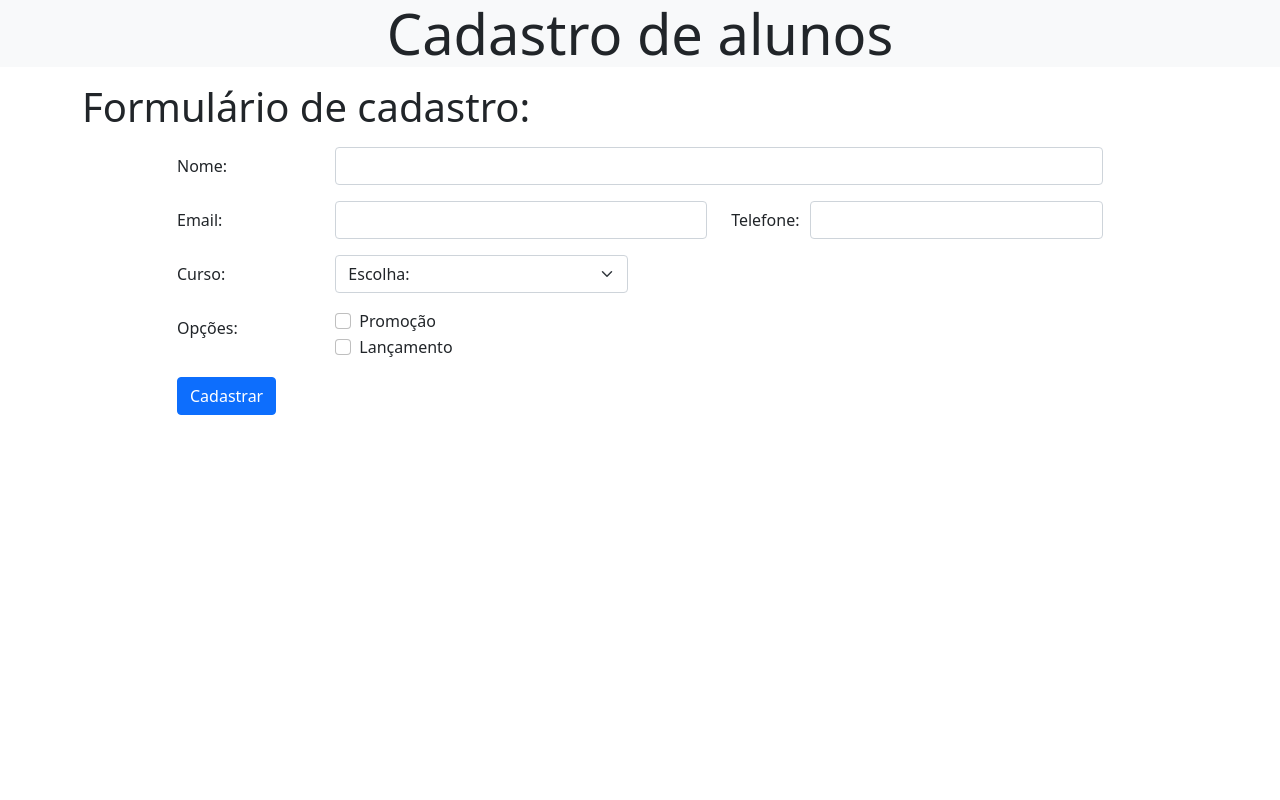
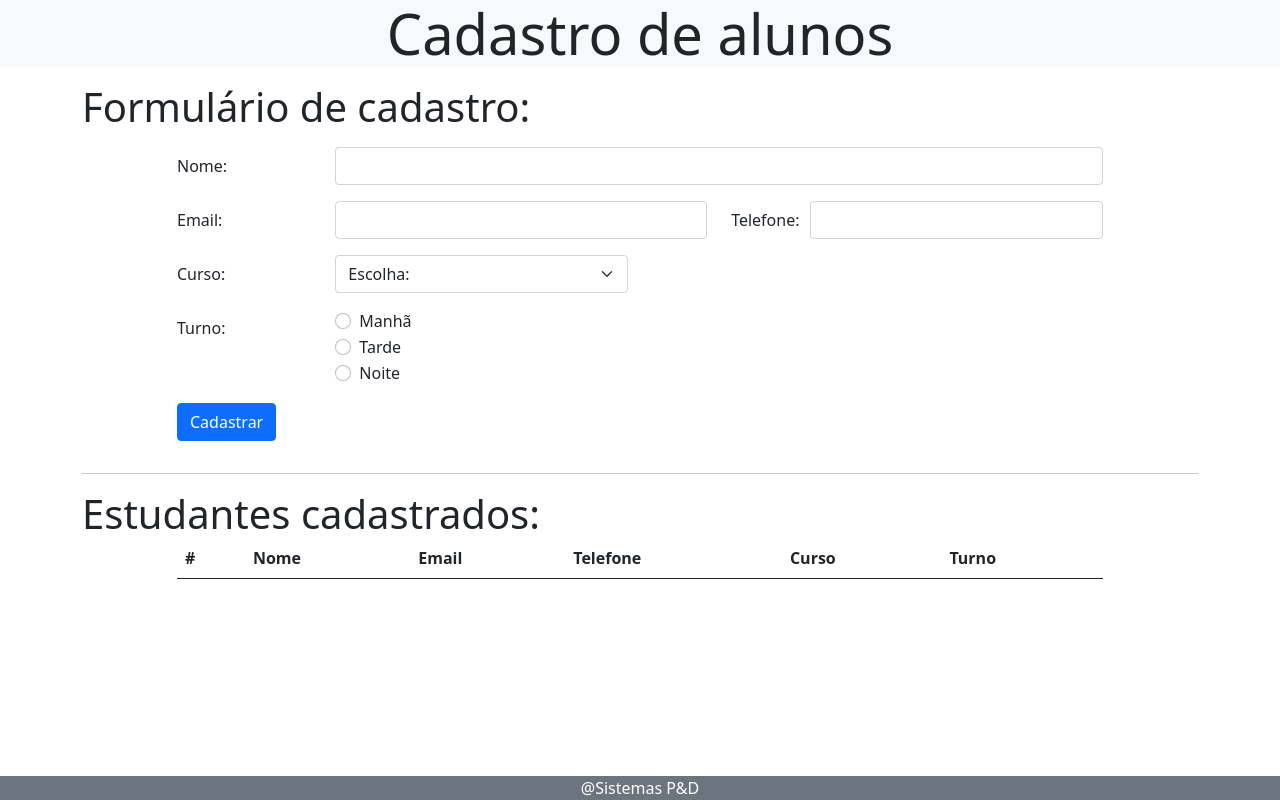
Before and after one commit to AndreLucas0/bootcampdevjr-cadastro-de-alunos-front, a plain HTML site: page index.html in a window 1280 px wide. Drawn offline with nearby package versions, Linux system fonts and the light colour scheme.

Commit message:
Esqueleto html finalizado - closes #2

```diff
--- a/index.html
+++ b/index.html
@@ -53,18 +53,24 @@
                         </div>
 
                         <div class="row mb-3 mt-3">
-                            <label  class="col-sm-2 col-form-label">Opções:</label>
+                            <label  class="col-sm-2 col-form-label">Turno:</label>
                             <div class="col-sm-4">
                                 <div class="form-check">
-                                    <input class="form-check-input" type="checkbox" value="" id="checkBoxPromotion">
-                                    <label class="form-check-label" for="checkBoxPromotion">
-                                        Promoção
+                                    <input class="form-check-input" type="radio" name="flexRadioDefault" id="flexRadioMorning">
+                                    <label class="form-check-label" for="flexRadioMorning">
+                                        Manhã
                                     </label>
                                 </div>
                                 <div class="form-check">
-                                    <input class="form-check-input" type="checkbox" value="" id="checkBoxNewProduct">
-                                    <label class="form-check-label" for="checkBoxNewProduct">
-                                        Lançamento
+                                    <input class="form-check-input" type="radio" name="flexRadioDefault" id="flexRadioAfternoon">
+                                    <label class="form-check-label" for="flexRadioAfternoon">
+                                        Tarde
+                                    </label>
+                                </div>
+                                <div class="form-check">
+                                    <input class="form-check-input" type="radio" name="flexRadioDefault" id="flexRadioEvening">
+                                    <label class="form-check-label" for="flexRadioEvening">
+                                        Noite
                                     </label>
                                 </div>
                             </div>
@@ -75,12 +81,43 @@
                                 <button type="submit" class="btn btn-primary">Cadastrar</button>
                             </div>
                         </div>
-
                     </form>
                 </div>
             </div>
         </section>
+
+        <hr>
+
+        <section>
+            <div class="display-6">
+                Estudantes cadastrados:
+            </div>
+            <div class="row">
+                <div class="col-md-10 offset-md-1">
+                    <table class="table" id="studentsTable">
+                        <thead>
+                          <tr>
+                            <th scope="col">#</th>
+                            <th scope="col">Nome</th>
+                            <th scope="col" class="d-none d-md-table-cell">Email</th>
+                            <th scope="col">Telefone</th>
+                            <th scope="col">Curso</th>
+                            <th scope="col" class="d-none d-md-table-cell">Turno</th>
+                          </tr>
+                        </thead>
+                        <tbody>
+
+                        </tbody>
+                      </table>
+                </div>
+            </div>
+
+        </section>
     </main>
+
+    <footer class="bg-secondary text-center text-white fixed-bottom">
+        @Sistemas P&D
+    </footer>
 
 </body>
 
```
